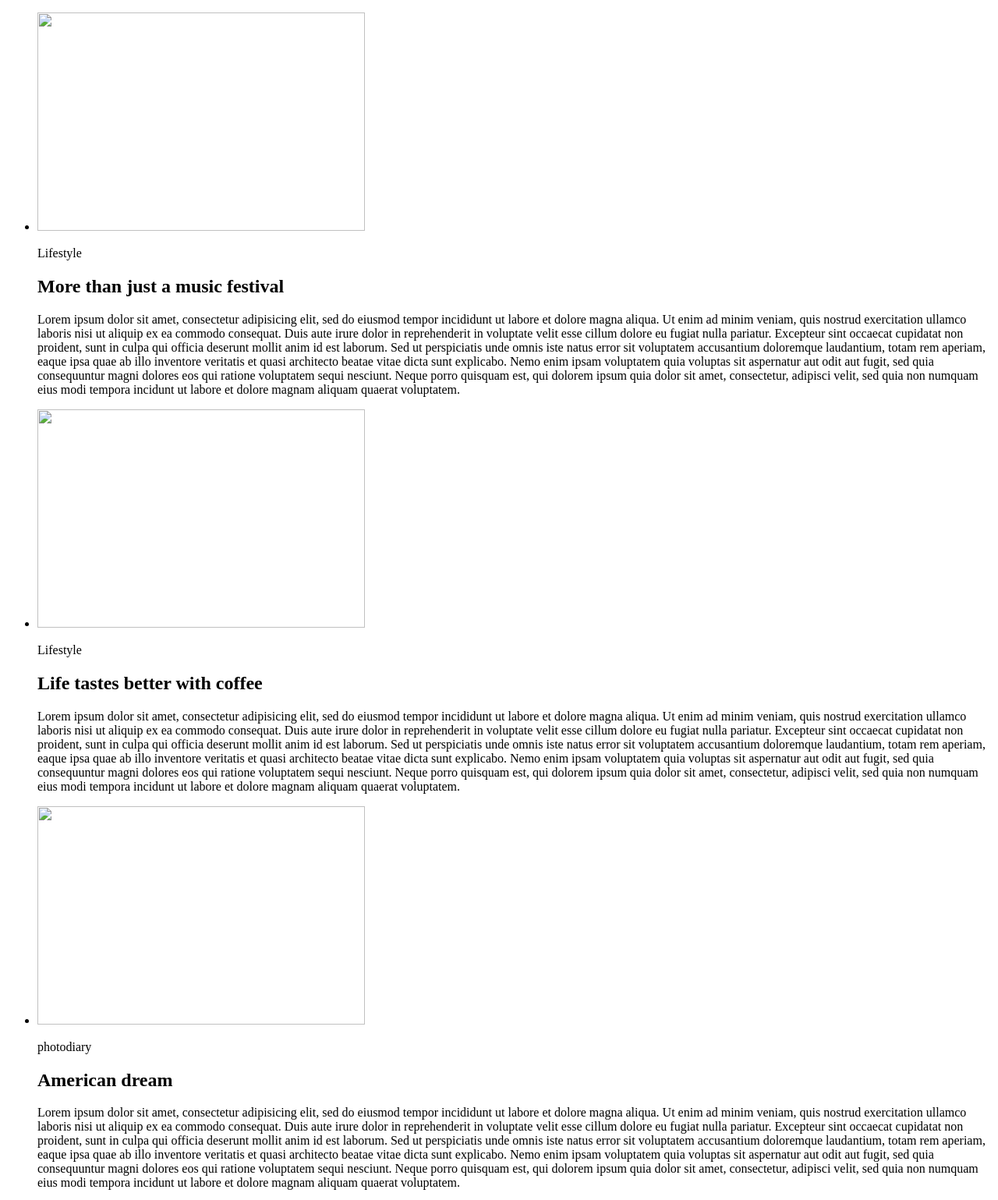
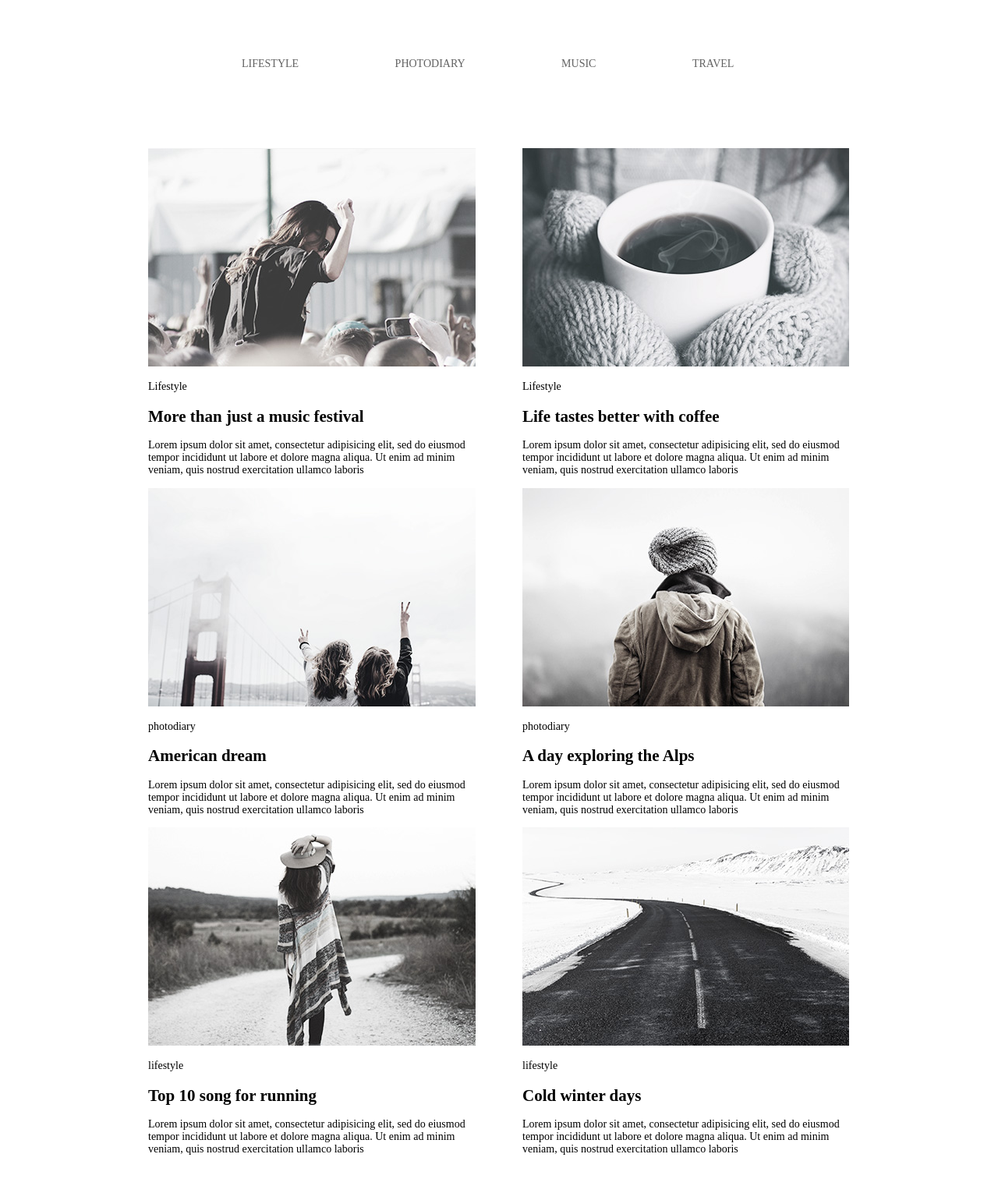
Before and after one commit to demko00007/goit-fe-course, a plain HTML site: page html-css/module-03/index.html in a window 1280 px wide. Shown: the top 1539 px of the page at 78% size. After the commit the page ends 1496 px from the top, so only its background shows below. Drawn offline with Linux system fonts and the light colour scheme.

Commit message:
version 1

```diff
--- /dev/null
+++ b/html-css/module-03/css/style.css
@@ -0,0 +1,93 @@
+* {
+   box-sizing: border-box;
+}
+
+*,
+*::before,
+*::after {
+   box-sizing: inherit;
+}
+
+
+body {
+   font-size: 14px;
+
+}
+
+/* Header=========================
+================================== */
+.container {
+   width: 900px;
+   margin: 0 auto;
+}
+
+.header {
+   margin-top: 74px;
+   margin-bottom: 100px;
+}
+
+.nav {
+
+}
+
+.nav__list {
+   margin: 0;
+   padding: 0;
+}
+
+.nav__link {
+   display: inline-block;
+   margin-right: 120px;
+}
+
+.nav__list li:last-child {
+   margin-right: 0;
+}
+
+.nav__list li:first-child {
+   margin-left: 120px;
+}
+
+.nav__list a {
+   text-transform: uppercase;
+   text-decoration: none;
+   color: #626262;
+
+}
+
+/* .nav__link:not(:nth-child(4n)) {
+   margin-right: 120px;
+} */
+
+/* Section
+=========================
+================================== */
+
+.section {
+   font-size: 0;
+}
+.all-items {
+   padding: 0;
+   margin: 0;
+}
+.all-items li {
+
+   list-style-type: none;
+   font-size: 14px;
+
+  }
+.items {
+   display: inline-block;
+   width: 420px;
+   margin-right: 60px;
+}
+
+.items:nth-child(even) {
+   margin-right: 0px;
+}
+
+
+.about__item {
+}
+.text__item {
+}
--- a/html-css/module-03/extra task/extra task 01/css/style.css
+++ b/html-css/module-03/extra task/extra task 01/css/style.css
@@ -8,13 +8,19 @@ body {
 
 ul {
    align-items: center;
+   margin: 0;
+   padding: 0;
 }
 
 ul li {
 
    display: inline-block;
-   margin: 0 30px;
 
+
+}
+
+ul li:not(:last-child) {
+   margin-right: 60px;
 }
 
 
--- /dev/null
+++ b/html-css/module-03/extra task/extra task 02/css/style.css
@@ -0,0 +1,50 @@
+* {
+   list-style-type: none;
+
+   padding: 0;
+   border: 0;
+   /* outline: 1px solid red; */
+}
+
+
+body {
+   font-family: 'Playfair Display', serif;
+   font-size: 14px;
+
+
+}
+
+h2 {
+   font-size: 30px;
+   color: #626262;
+}
+
+ul li {
+   padding: 25px;
+
+}
+.wrapper {
+   width: 960px;
+   margin: 0 auto;
+
+}
+
+.items {
+   width: 470px;
+
+
+   box-shadow: 0px 0px 3px gray;
+
+
+}
+
+
+.about__item {
+   color: #b4ad9e;
+   text-transform: uppercase;
+}
+
+
+.text__item {
+   color: #626262;
+}
--- /dev/null
+++ b/html-css/module-03/extra task/extra task 03/css/style.css
@@ -0,0 +1,50 @@
+* {
+   list-style-type: none;
+
+   padding: 0;
+   border: 0;
+   /* outline: 1px solid red; */
+}
+
+
+body {
+   font-family: 'Playfair Display', serif;
+   font-size: 14px;
+   max-width: 970px;
+   margin: 0 auto;
+}
+
+h2 {
+   font-size: 30px;
+   color: #626262;
+}
+
+ul li {
+   margin: 15px 0px 0px 25px;
+   display: inline-block;
+}
+
+.wrapper {
+   box-shadow: 0px 0px 5px gray;
+}
+
+.items {
+   width: 470px;
+   display: inline-block;
+   margin-right: 26px
+   /* outline: 1px solid #000; */
+}
+
+
+.items:last-child {
+   margin-right: 0;
+}
+.about__item {
+   color: #b4ad9e;
+   text-transform: uppercase;
+}
+
+.text__item {
+   color: #626262;
+   line-height: 24px;
+}
--- a/html-css/module-03/index.html
+++ b/html-css/module-03/index.html
@@ -5,81 +5,74 @@
    <meta charset="UTF-8">
    <meta name="viewport" content="width=device-width, initial-scale=1.0">
    <link href="https://fonts.googleapis.com/css?family=Playfair+Display&display=swap" rel="stylesheet">
+   <link rel="stylesheet" href="css/normalize.css">
+   <link rel="stylesheet" href="css/style.css">
    <title>Document</title>
 </head>
 
 <body>
 
+   <header class="header container">
+      <nav class="nav">
+         <ul class="nav__list">
+            <li class="nav__link"><a href="">lifestyle</a></li>
+            <li class="nav__link"><a href="">photodiary</a></li>
+            <li class="nav__link"><a href="">music</a></li>
+            <li class="nav__link"><a href="">travel</a></li>
+         </ul>
+      </nav>
+   </header>
+
+   <section class="section container">
+      <ul class="all-items">
+         <li class="items">
+            <img src="css/img/1.jpg" alt="">
+            <p class="about__item">Lifestyle</p>
+            <h2>More than just a music festival </h2>
+            <p class="text__item">Lorem ipsum dolor sit amet, consectetur adipisicing elit, sed do eiusmod tempor incididunt ut labore et
+               dolore magna aliqua. Ut enim ad minim veniam, quis nostrud exercitation ullamco laboris</p>
+         </li>
+         <li class="items">
+            <img src="css/img/2.jpg" alt="">
+            <p class="about__item">Lifestyle</p>
+            <h2>Life tastes better with coffee</h2>
+            <p class="text__item">Lorem ipsum dolor sit amet, consectetur adipisicing elit, sed do eiusmod tempor incididunt ut labore et
+               dolore magna aliqua. Ut enim ad minim veniam, quis nostrud exercitation ullamco laboris</p>
+         </li>
+         <li class="items">
+            <img src="css/img/3.jpg" alt="">
+            <p class="about__item">photodiary</p>
+            <h2>American dream</h2>
+            <p class="text__item">Lorem ipsum dolor sit amet, consectetur adipisicing elit, sed do eiusmod tempor incididunt ut labore et
+               dolore magna aliqua. Ut enim ad minim veniam, quis nostrud exercitation ullamco laboris</p>
+         </li>
+         <li class="items">
+            <img src="css/img/4.jpg" alt="">
+            <p class="about__item">photodiary</p>
+            <h2>A day exploring the Alps</h2>
+            <p class="text__item">Lorem ipsum dolor sit amet, consectetur adipisicing elit, sed do eiusmod tempor incididunt ut labore et
+               dolore magna aliqua. Ut enim ad minim veniam, quis nostrud exercitation ullamco laboris</p>
+         </li>
+         <li class="items">
+            <img src="css/img/5.jpg" alt="">
+            <p class="about__item">lifestyle</p>
+            <h2>Top 10 song for running</h2>
+            <p class="text__item">Lorem ipsum dolor sit amet, consectetur adipisicing elit, sed do eiusmod tempor incididunt ut labore et
+               dolore magna aliqua. Ut enim ad minim veniam, quis nostrud exercitation ullamco laboris</p>
+         </li>
+         <li class="items">
+            <img src="css/img/6.jpg" alt="">
+            <p class="about__item">lifestyle</p>
+            <h2>Cold winter days</h2>
+            <p class="text__item">Lorem ipsum dolor sit amet, consectetur adipisicing elit, sed do eiusmod tempor incididunt ut labore et
+               dolore magna aliqua. Ut enim ad minim veniam, quis nostrud exercitation ullamco laboris</p>
+         </li>
+      </ul>
+   </section>
 
 
-   <main>
-      <section>
-         <ul>
-            <li>
-               <img src="../module-01/css/img/1.jpg" width="420" height="280" alt="">
-               <p>Lifestyle</p>
-               <h2>More than just a music festival </h2>
-               <p>Lorem ipsum dolor sit amet, consectetur adipisicing elit, sed do eiusmod tempor incididunt ut labore
-                  et dolore magna aliqua. Ut enim ad minim veniam, quis nostrud exercitation ullamco laboris nisi ut
-                  aliquip ex ea commodo consequat. Duis aute irure dolor in reprehenderit in voluptate velit esse cillum
-                  dolore eu fugiat nulla pariatur. Excepteur sint occaecat cupidatat non proident, sunt in culpa qui
-                  officia deserunt mollit anim id est laborum. Sed ut perspiciatis unde omnis iste natus error sit
-                  voluptatem accusantium doloremque laudantium, totam rem aperiam, eaque ipsa quae ab illo inventore
-                  veritatis et quasi architecto beatae vitae dicta sunt explicabo. Nemo enim ipsam voluptatem quia
-                  voluptas sit aspernatur aut odit aut fugit, sed quia consequuntur magni dolores eos qui ratione
-                  voluptatem sequi nesciunt. Neque porro quisquam est, qui dolorem ipsum quia dolor sit amet,
-                  consectetur, adipisci velit, sed quia non numquam eius modi tempora incidunt ut labore et dolore
-                  magnam aliquam quaerat voluptatem.</p>
-            </li>
-            <li><img src="../module-01/css/img/2.jpg" width="420" height="280" alt="">
-               <p>Lifestyle</p>
-               <h2>Life tastes better with coffee </h2>
-               <p>Lorem ipsum dolor sit amet, consectetur adipisicing elit, sed do eiusmod tempor incididunt ut labore
-                  et dolore magna aliqua. Ut enim ad minim veniam, quis nostrud exercitation ullamco laboris nisi ut
-                  aliquip ex ea commodo consequat. Duis aute irure dolor in reprehenderit in voluptate velit esse cillum
-                  dolore eu fugiat nulla pariatur. Excepteur sint occaecat cupidatat non proident, sunt in culpa qui
-                  officia deserunt mollit anim id est laborum. Sed ut perspiciatis unde omnis iste natus error sit
-                  voluptatem accusantium doloremque laudantium, totam rem aperiam, eaque ipsa quae ab illo inventore
-                  veritatis et quasi architecto beatae vitae dicta sunt explicabo. Nemo enim ipsam voluptatem quia
-                  voluptas sit aspernatur aut odit aut fugit, sed quia consequuntur magni dolores eos qui ratione
-                  voluptatem sequi nesciunt. Neque porro quisquam est, qui dolorem ipsum quia dolor sit amet,
-                  consectetur, adipisci velit, sed quia non numquam eius modi tempora incidunt ut labore et dolore
-                  magnam aliquam quaerat voluptatem.</p>
-            </li>
-            <li><img src="../module-01/css/img/3.jpg" width="420" height="280" alt="">
-               <p>photodiary</p>
-               <h2>American dream </h2>
-               <p>Lorem ipsum dolor sit amet, consectetur adipisicing elit, sed do eiusmod tempor incididunt ut labore
-                  et dolore magna aliqua. Ut enim ad minim veniam, quis nostrud exercitation ullamco laboris nisi ut
-                  aliquip ex ea commodo consequat. Duis aute irure dolor in reprehenderit in voluptate velit esse cillum
-                  dolore eu fugiat nulla pariatur. Excepteur sint occaecat cupidatat non proident, sunt in culpa qui
-                  officia deserunt mollit anim id est laborum. Sed ut perspiciatis unde omnis iste natus error sit
-                  voluptatem accusantium doloremque laudantium, totam rem aperiam, eaque ipsa quae ab illo inventore
-                  veritatis et quasi architecto beatae vitae dicta sunt explicabo. Nemo enim ipsam voluptatem quia
-                  voluptas sit aspernatur aut odit aut fugit, sed quia consequuntur magni dolores eos qui ratione
-                  voluptatem sequi nesciunt. Neque porro quisquam est, qui dolorem ipsum quia dolor sit amet,
-                  consectetur, adipisci velit, sed quia non numquam eius modi tempora incidunt ut labore et dolore
-                  magnam aliquam quaerat voluptatem.</p>
-            </li>
-            <li><img src="../module-01/css/img/4.jpg" width="420" height="280" alt="">
-               <p>photodiary</p>
-               <h2>A day exploring the Alpss </h2>
-               <p>Lorem ipsum dolor sit amet, consectetur adipisicing elit, sed do eiusmod tempor incididunt ut labore
-                  et dolore magna aliqua. Ut enim ad minim veniam, quis nostrud exercitation ullamco laboris nisi ut
-                  aliquip ex ea commodo consequat. Duis aute irure dolor in reprehenderit in voluptate velit esse cillum
-                  dolore eu fugiat nulla pariatur. Excepteur sint occaecat cupidatat non proident, sunt in culpa qui
-                  officia deserunt mollit anim id est laborum. Sed ut perspiciatis unde omnis iste natus error sit
-                  voluptatem accusantium doloremque laudantium, totam rem aperiam, eaque ipsa quae ab illo inventore
-                  veritatis et quasi architecto beatae vitae dicta sunt explicabo. Nemo enim ipsam voluptatem quia
-                  voluptas sit aspernatur aut odit aut fugit, sed quia consequuntur magni dolores eos qui ratione
-                  voluptatem sequi nesciunt. Neque porro quisquam est, qui dolorem ipsum quia dolor sit amet,
-                  consectetur, adipisci velit, sed quia non numquam eius modi tempora incidunt ut labore et dolore
-                  magnam aliquam quaerat voluptatem.</p>
-            </li>
-         </ul>
-         <button>load more</button>
-      </section>
-   </main>
+
+
 
 </body>
 
```
Also changed, not shown: html-css/module-03/extra task/extra task 02/index.html (+26 -1 lines), html-css/module-03/extra task/extra task 03/index.html (+46 -1 lines), html-css/module-03/extra task/extra task 04/index.html (+6 -2 lines), html-css/module-03/css/img/5.jpg (added), html-css/module-03/css/img/6.jpg (added), html-css/module-03/css/normalize.css (added), html-css/module-03/extra task/extra task 02/img/1.jpg (added), html-css/module-03/extra task/extra task 03/img/1.jpg (added), html-css/module-03/extra task/extra task 03/img/2.jpg (added).
